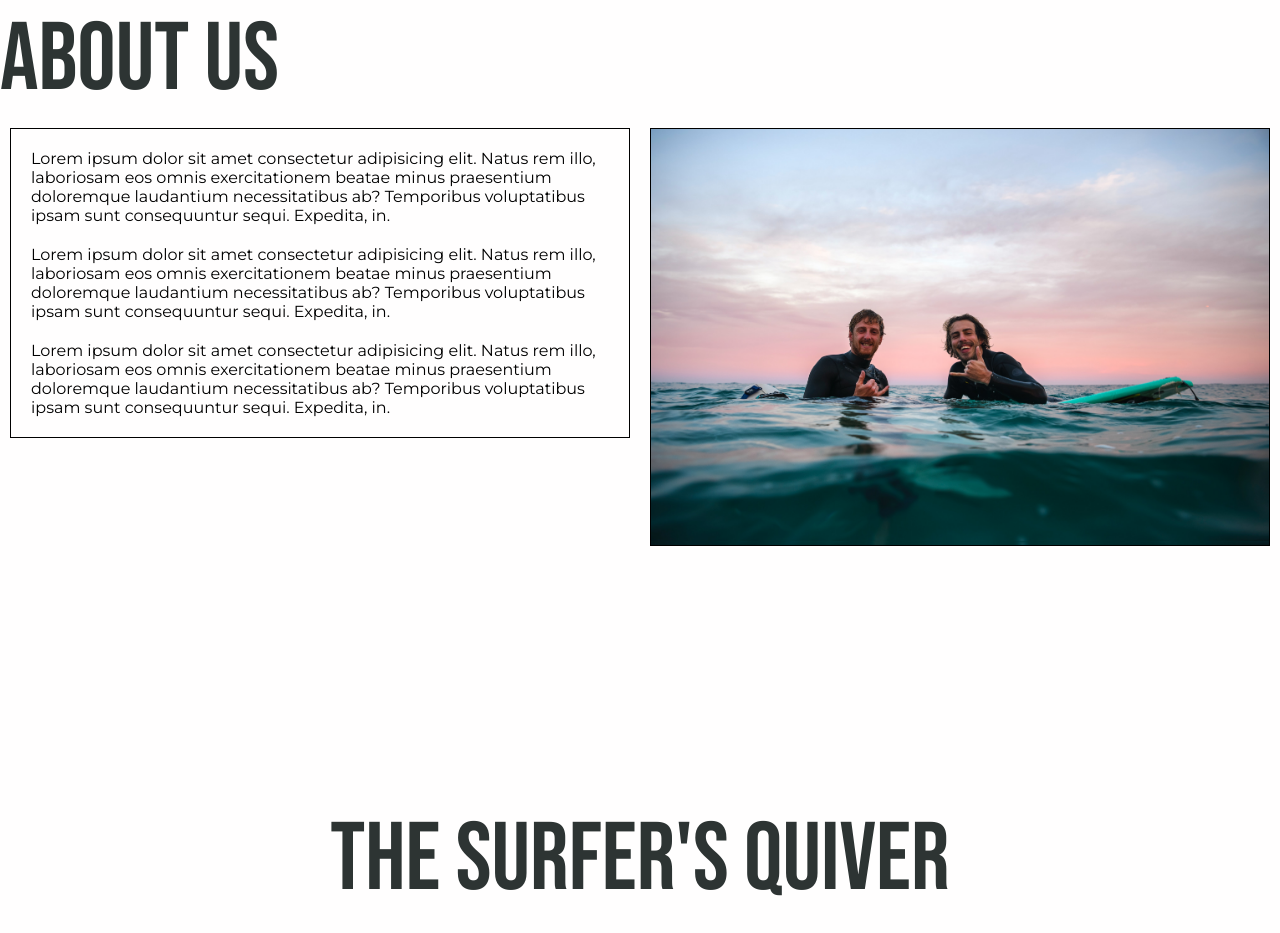
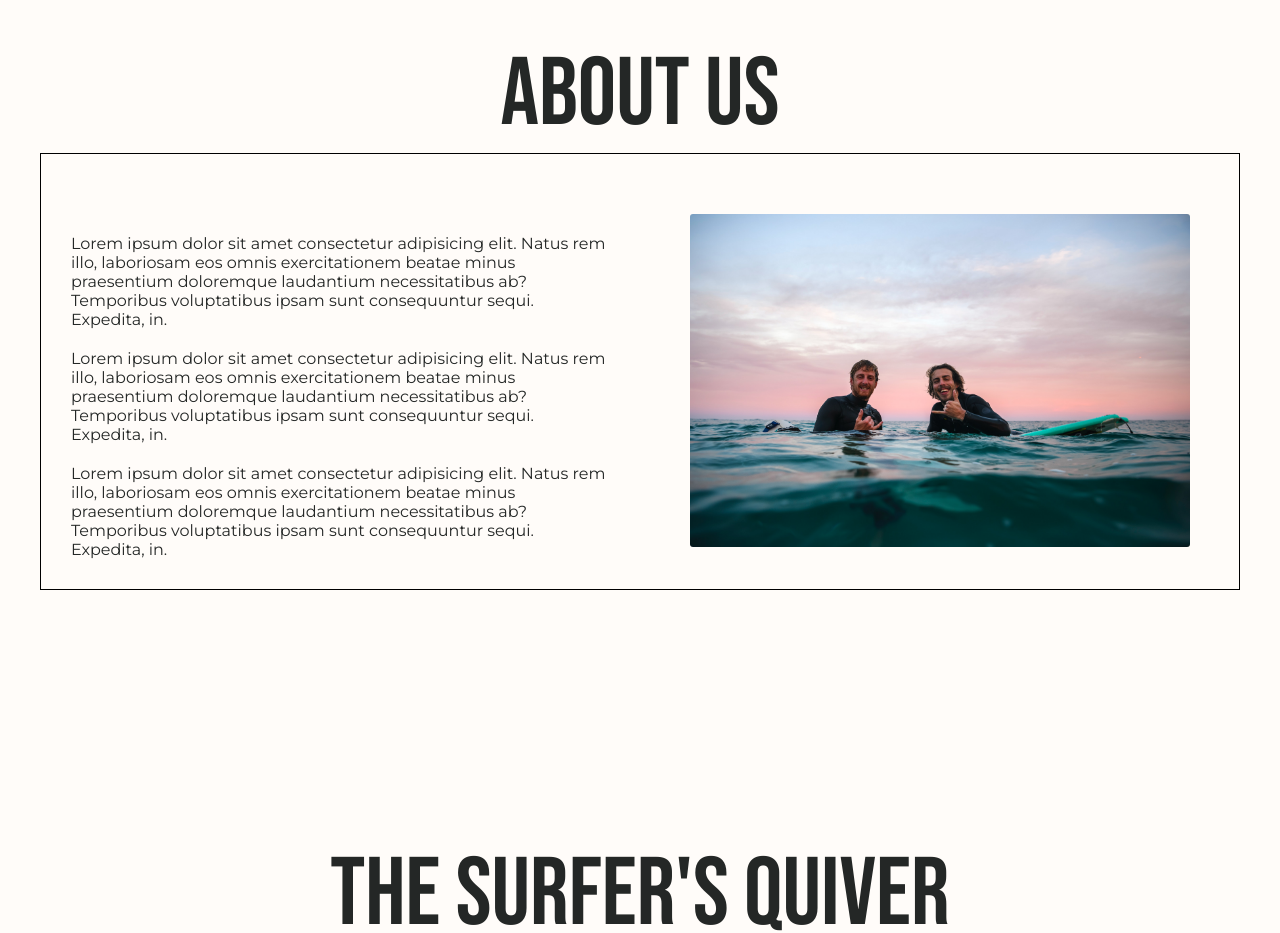
Before and after one commit to mvalpi528/webDesign2A3, a plain HTML site: page index.html in a window 1280 px wide. Shown: the part 942-1875 px from the top of the page. Drawn offline with Linux system fonts and the light colour scheme; a web font is replaced by a local one.

Commit message:
extra styling work

```diff
--- a/style.css
+++ b/style.css
@@ -72,8 +72,10 @@ textarea {
   --primary-color: #fffefe;
   --secondary-color: #b1d4e0;
   --tertiary-color: #145da0;
-  --text-color: #2d3433;
-  --hero-colour: #ffac47;
+  --text-color: #242726;
+  --hero-colour: #ffd5a2;
+  --contrast-saturated: #ff991d;
+  --contrast-desaturated: #fffcf9;
 
   /* Setting custom properties for all the fonts used in the project */
   --hero-font: "kabel-black";
@@ -93,7 +95,7 @@ html {
 
 section {
   height: 100vh;
-  padding-top: 65px;
+  padding-top: 100px;
 }
 
 h1 {
@@ -120,7 +122,7 @@ h3 {
 }
 
 body {
-  background-color: var(--primary-color);
+  background-color: var(--contrast-desaturated);
   font-family: var(--secondary-font);
 }
 
@@ -156,7 +158,7 @@ nav {
 }
 
 #nav-buttons {
-  width: 20%;
+  width: 30%;
 }
 
 #login-button,
@@ -165,7 +167,7 @@ nav {
   border-radius: 10px;
   background-color: var(--tertiary-color);
   color: var(--primary-color);
-  font-family: var(--hero-font);
+  font-family: var(--heading-font);
   font-size: var(--small);
 }
 
@@ -181,7 +183,7 @@ nav ul {
 }
 
 nav li a {
-  font-family: var(--heading-font);
+  font-family: var(--hero-font);
   font-size: var(--small);
   font-weight: 600;
   transition: 1s ease;
@@ -219,27 +221,39 @@ nav li a:hover {
 
 /* About Us */
 
+#about-us {
+  text-align: center;
+}
+
+#about-us h2 {
+  color: var(--text-color);
+}
+
 #about-us-content-container {
   display: flex;
   justify-content: space-around;
+  border: solid 1px black;
+  max-width: 1200px;
+  padding-top: 50px;
+  margin: 0 auto;
 }
 
 #about-us-content-container div {
   height: 50%;
   width: 50%;
   margin: 10px;
-  border: solid 1px black;
+  /* border: solid 1px black; */
 }
 
 #about-us-content-container div p {
+  color: var(--text-color);
   margin: 20px;
+  text-align: left;
 }
 
-#about-us-image {
-  position: relative;
-  background-image: url("../images/two-men-in-water.jpg");
-  background-position: center;
-  background-size: cover;
+#about-us-image img {
+  border-radius: 3px;
+  max-width: 500px;
 }
 
 /* --------------------------------------- */
```
